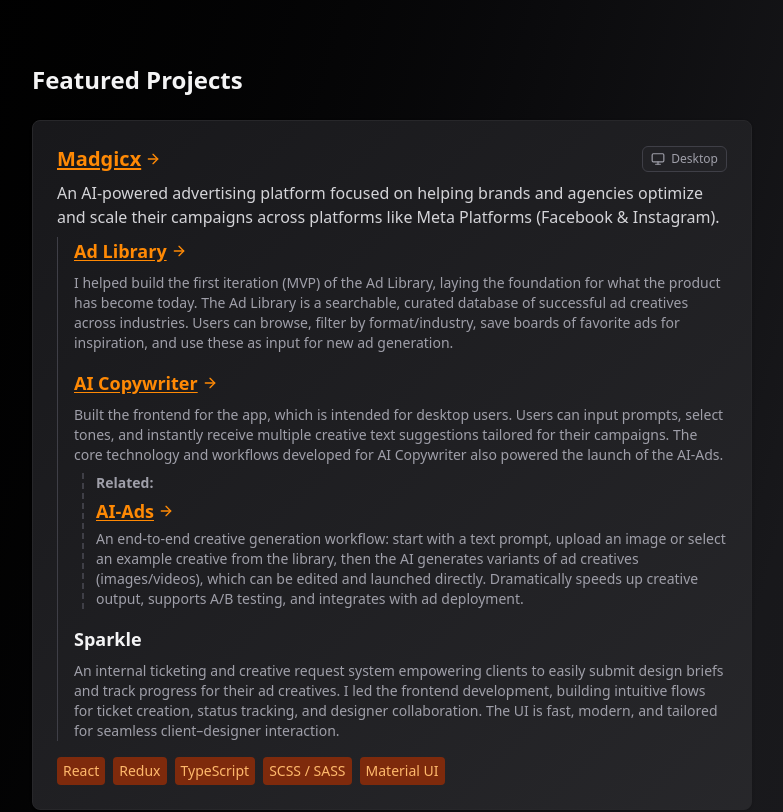
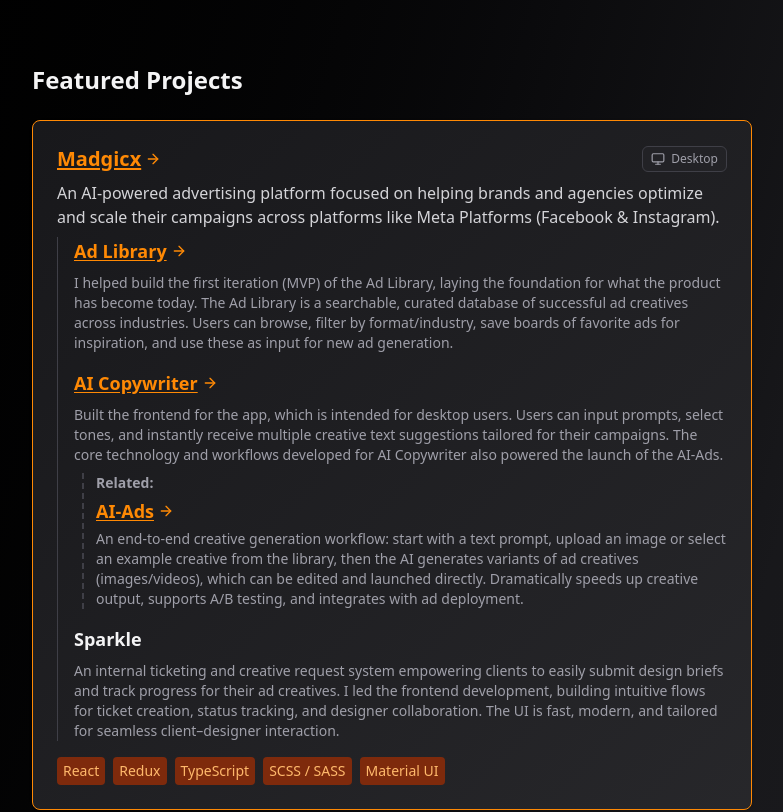
Before and after one commit to hernanosaurus/portfolio.2025, a Next.js app: page / in a window 1280 px wide. Shown: the part 368-1180 px from the top of the page, without its empty margins (248-1031 px from the left). Built offline with nearby package versions, Linux system fonts and the light colour scheme.

Commit message:
bordered state for visible cards

```diff
--- a/app/components/common/Card.tsx
+++ b/app/components/common/Card.tsx
@@ -1,6 +1,7 @@
 'use client';
 
 import { motion } from 'framer-motion';
+import { useEffect, useRef, useState } from 'react';
 import { Project } from '../../data/projects';
 import Tag from './Tag';
 import Link from './Link';
@@ -8,12 +9,44 @@
 
 interface CardProps {
   project: Project;
+  isActive?: boolean;
+  onInView?: (isInView: boolean) => void;
 }
 
-export default function Card({ project }: CardProps) {
+export default function Card({ project, isActive = false, onInView }: CardProps) {
+  const cardRef = useRef<HTMLDivElement>(null);
+
+  useEffect(() => {
+    if (!onInView) return;
+
+    const observer = new IntersectionObserver(
+      ([entry]) => {
+        onInView(entry.isIntersecting);
+      },
+      {
+        threshold: 0.3, // Trigger when 30% of the card is visible
+        rootMargin: '0px', // No margin - detect all cards equally
+      }
+    );
+
+    const currentCard = cardRef.current;
+    if (currentCard) {
+      observer.observe(currentCard);
+    }
+
+    return () => {
+      if (currentCard) {
+        observer.unobserve(currentCard);
+      }
+    };
+  }, [onInView]);
+
   return (
     <motion.article
-      className="rounded-lg border border-zinc-800 bg-gradient-to-br from-zinc-900 to-zinc-800 p-4 md:p-6 shadow-sm transition-all duration-200 hover:shadow-lg hover:border-orange-400"
+      ref={cardRef}
+      className={`rounded-lg border bg-gradient-to-br from-zinc-900 to-zinc-800 p-4 md:p-6 shadow-sm transition-all duration-300 hover:shadow-lg hover:border-orange-400 ${
+        isActive ? 'border-orange-400 shadow-lg' : 'border-zinc-800'
+      }`}
     >
       <div className="flex items-start sm:items-center justify-between gap-3 mb-2">
         <h3 className="text-lg md:text-xl font-bold">
--- a/app/components/sections/Projects.tsx
+++ b/app/components/sections/Projects.tsx
@@ -1,6 +1,7 @@
 'use client';
 
 import { motion } from 'framer-motion';
+import { useCallback, useMemo, useState } from 'react';
 import { Project } from '../../data/projects';
 import Card from '../common/Card';
 
@@ -24,12 +25,35 @@
 };
 
 export default function Projects({ projects }: ProjectsProps) {
-  const linkedProjects = projects.filter(
-    (p) => p.link || (p.products && p.products.some((prod) => prod.link)),
+  const [visibleCards, setVisibleCards] = useState<Set<number>>(new Set());
+
+  const linkedProjects = useMemo(
+    () => projects.filter((p) => p.link || (p.products && p.products.some((prod) => prod.link))),
+    [projects]
   );
-  const unlinkedProjects = projects.filter(
-    (p) => !p.link && !(p.products && p.products.some((prod) => prod.link)),
+
+  const unlinkedProjects = useMemo(
+    () => projects.filter((p) => !p.link && !(p.products && p.products.some((prod) => prod.link))),
+    [projects]
   );
+
+  // Derive active card from visible cards (always the topmost/lowest index)
+  const activeCardIndex = useMemo(() => {
+    if (visibleCards.size === 0) return null;
+    return Math.min(...visibleCards);
+  }, [visibleCards]);
+
+  const handleCardVisibility = useCallback((index: number, isVisible: boolean) => {
+    setVisibleCards((prev) => {
+      const newSet = new Set(prev);
+      if (isVisible) {
+        newSet.add(index);
+      } else {
+        newSet.delete(index);
+      }
+      return newSet;
+    });
+  }, []);
 
   return (
     <section>
@@ -51,11 +75,12 @@
             viewport={{ once: true }}
             className="grid gap-8"
           >
-            {linkedProjects.map((project) => (
+            {linkedProjects.map((project, index) => (
               <motion.div key={project.name} variants={item}>
                 <Card
                   project={project}
-                  // Card is a semantic article, so no aria-label needed here
+                  isActive={activeCardIndex === index}
+                  onInView={(isInView) => handleCardVisibility(index, isInView)}
                 />
               </motion.div>
             ))}
@@ -80,11 +105,15 @@
             viewport={{ once: true }}
             className="grid gap-8"
           >
-            {unlinkedProjects.map((project) => (
+            {unlinkedProjects.map((project, index) => (
               <motion.div key={project.name} variants={item}>
                 <Card
                   project={project}
-                  // Card is a semantic article, so no aria-label needed here
+                  isActive={activeCardIndex === linkedProjects.length + index}
+                  onInView={(isInView) => {
+                    const cardIndex = linkedProjects.length + index;
+                    handleCardVisibility(cardIndex, isInView);
+                  }}
                 />
               </motion.div>
             ))}
```
